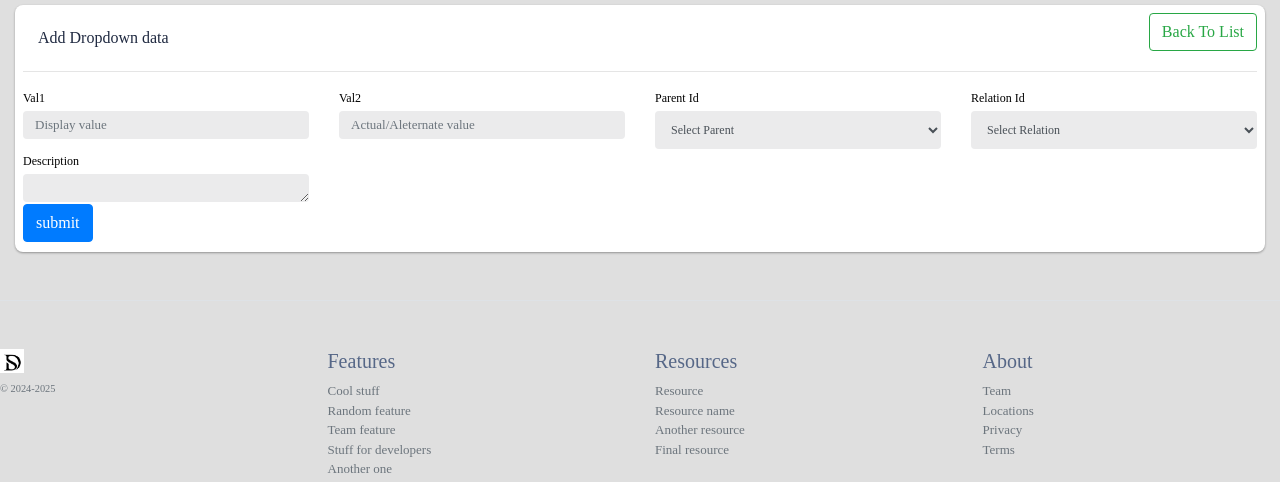
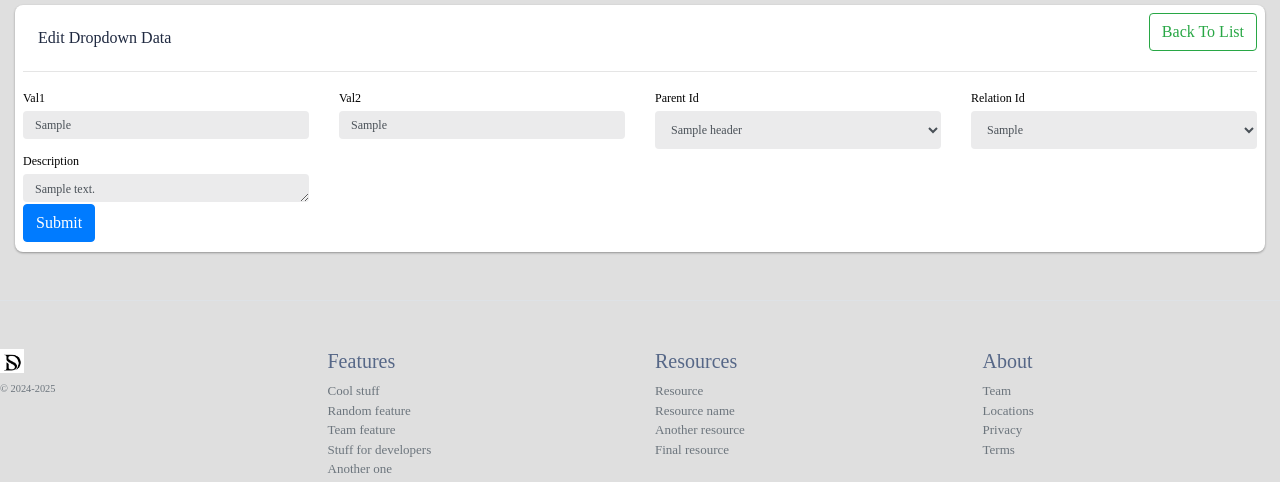
Before and after one commit to DevSaura72/FirstApp_repo, a Django app: template templates/UDCUpdate.html in a window 1280 px wide. Shown: the part 56-538 px from the top of the page. Run offline with Django 3.2, Linux system fonts and the light colour scheme; the template is opened without the code that fills it: most values are stand-ins (such as "Sample title", 1, 10 or a date in 2020); some libraries are stand-ins or nearby versions; some web fonts are replaced.

Commit message:
2024-11-06_2

```diff
--- a/templates/UDCAdd.html
+++ b/templates/UDCAdd.html
@@ -32,7 +32,7 @@
                         <div class="card-body">
                             <div class="form-group">
                                 <label for="exampleFormControlInput1">Header</label>
-                                <input type="text" class="form-control" id="header" name="header" placeholder="User defined header">
+                                <input type="text" class="form-control" id="header" name="header" placeholder="User defined header" required>
                             </div>
                         </div>
                     </div>
@@ -96,7 +96,7 @@
                         <div class="card-body">
                             <div class="form-group">
                                 <label for="exampleFormControlTextarea1">Description</label>
-                                <textarea class="form-control" id="Description" name="Description" rows="3"></textarea>
+                                <textarea class="form-control" id="Description" name="Description" rows="3" required></textarea>
                             </div>
                         </div>
                     </div>
--- a/templates/UDCUpdate.html
+++ b/templates/UDCUpdate.html
@@ -1,11 +1,13 @@
 {% extends "_Layout.html" %}
-{% block title %}UDC Master{% endblock title %}About
+{% block title %}UDC Master{% endblock title %}
+
 {% block body %}
 <!-- <h1 class="text-center">UDC Master</h1> -->
+
 {% if isHeader %}
-    <form method="post" action="/editUDCHeader">
+    <form method="post" action="{% url 'editUDCHeader' header.id %}">
 {% else %}
-        <form method="post" action="/editUDCData">
+    <form method="post" action="{% url 'editUDCData' header.id %}">
 {% endif %}
     {% csrf_token %}
     <div class="container-fluid box">
@@ -15,9 +17,9 @@
                     <div class="d-flex justify-content-between">
                         <h4 class="heading">
                             {% if isHeader %}
-                                Add Headers
+                                Edit Header
                             {% else %}
-                                    Add Dropdown data
+                                Edit Dropdown Data
                             {% endif %}
                         </h4>
                         <a href="/UDCMaster"><button class="btn btn-outline-success" type="button">Back To List</button></a>
@@ -32,39 +34,47 @@
                     <div class="card-body">
                         <div class="form-group">
                             <label for="exampleFormControlInput1">Header</label>
-                                <input type="text" class="form-control" id="header" name="header" placeholder="User defined header">
+                            <input type="text" class="form-control" id="header" name="header"
+                                value="{{ header.header }}" placeholder="User defined header" required>
                         </div>
                     </div>
                 </div>
+
                 <div class="col-12 col-sm-6 col-md-3">
                     <div class="card-body">
                         <div class="form-group">
                             <label for="isHeader">Is Header</label>
                             <div class="form-check">
-                                   <input type="checkbox" class="form-check-input" id="isHeader" name="isHeader" value="true">
+                                <input type="checkbox" class="form-check-input" id="isHeader" name="isHeader"
+                                    {% if header.isHeader %}checked{% endif %} value="true">
                                 <label class="form-check-label" for="isHeader">Check if this is a header</label>
                             </div>
                         </div>
                     </div>
                 </div>
+
                 {% else %}
 
                 <div class="col-12 col-sm-6 col-md-3">
                     <div class="card-body">
                         <div class="form-group">
                             <label for="exampleFormControlInput1">Val1</label>
-                                <input type="text" class="form-control" id="val1" name="val1" placeholder="Display value">
+                            <input type="text" class="form-control" id="val1" name="val1"
+                                value="{{ data.val1 }}" placeholder="Display value">
                         </div>
                     </div>
                 </div>
+
                 <div class="col-12 col-sm-6 col-md-3">
                     <div class="card-body">
                         <div class="form-group">
                             <label for="exampleFormControlInput1">Val2</label>
-                                <input type="text" class="form-control" id="val2" name="val2" placeholder="Actual/Aleternate value">
+                            <input type="text" class="form-control" id="val2" name="val2"
+                                value="{{ data.val2 }}" placeholder="Actual/Aleternate value">
                         </div>
                     </div>
                 </div>
+
                 <div class="col-12 col-sm-6 col-md-3">
                     <div class="card-body">
                         <div class="form-group">
@@ -72,12 +82,16 @@
                             <select class="form-control" id="parentId" name="parentId">
                                 <option value="0">Select Parent</option>
                                 {% for parent in parents %}
-                                        <option value="{{ parent.id }}">{{ parent.Header }}</option> <!-- Adjust the attribute according to your model -->
+                                    <option value="{{ parent.id }}"
+                                        {% if parent.id == data.parentId %}selected{% endif %}>
+                                        {{ parent.Header }}
+                                    </option>
                                 {% endfor %}
                             </select>
                         </div>
                     </div>
                 </div>
+
                 <div class="col-12 col-sm-6 col-md-3">
                     <div class="card-body">
                         <div class="form-group">
@@ -85,35 +99,40 @@
                             <select class="form-control" id="relationId" name="relationId">
                                 <option value="0">Select Relation</option>
                                 {% for relation in relations %}
-                                        <option value="{{ relation.id }}">{{ relation.val1 }}</option> <!-- Adjust the attribute according to your model -->
+                                    <option value="{{ relation.id }}"
+                                        {% if relation.id == data.relationId %}selected{% endif %}>
+                                        {{ relation.val1 }}
+                                    </option>
                                 {% endfor %}
                             </select>
                         </div>
                     </div>
                 </div>
+
                 {% endif %}
+
                 <div class="col-12 col-sm-6 col-md-3">
                     <div class="card-body">
                         <div class="form-group">
                             <label for="exampleFormControlTextarea1">Description</label>
-                                <textarea class="form-control" id="Description" name="Description" rows="3"></textarea>
+                            <textarea class="form-control" id="Description" name="Description" rows="3"
+                                required>{{ data.Description }}</textarea>
                         </div>
                     </div>
                 </div>
 
+            </div>
 
-                </div>
             <div class="row">
                 <div class="col-12 col-sm-6 col-md-3">
                     <div class="card-body">
                         <div class="form-group">
-                                <button class="btn btn-primary" type="submit">submit</button>
+                            <button class="btn btn-primary" type="submit">Submit</button>
                         </div>
                     </div>
                 </div>
             </div>
         </div>
     </div>
-
 </form>
 {% endblock body %}
```
Also changed, not shown: FirstApp/settings.py (+19 -19 lines), Home/views.py (+27 -15 lines). Lines whose indentation alone changed are shown as unchanged.
